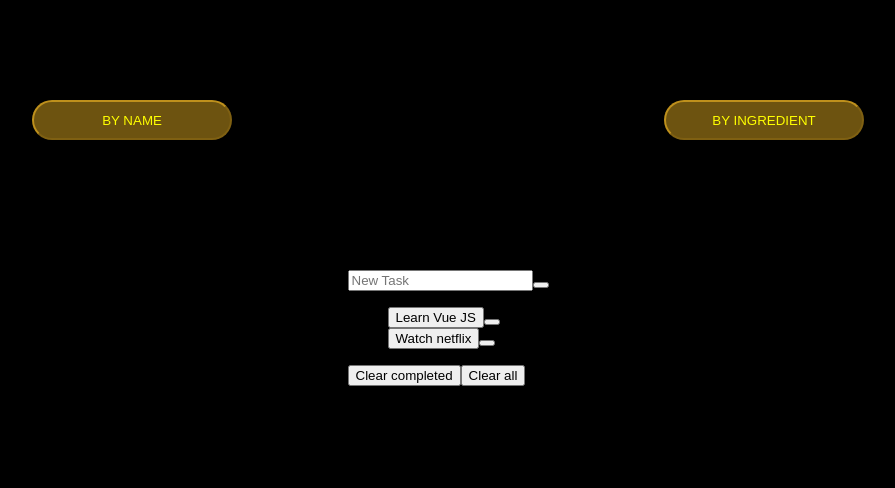
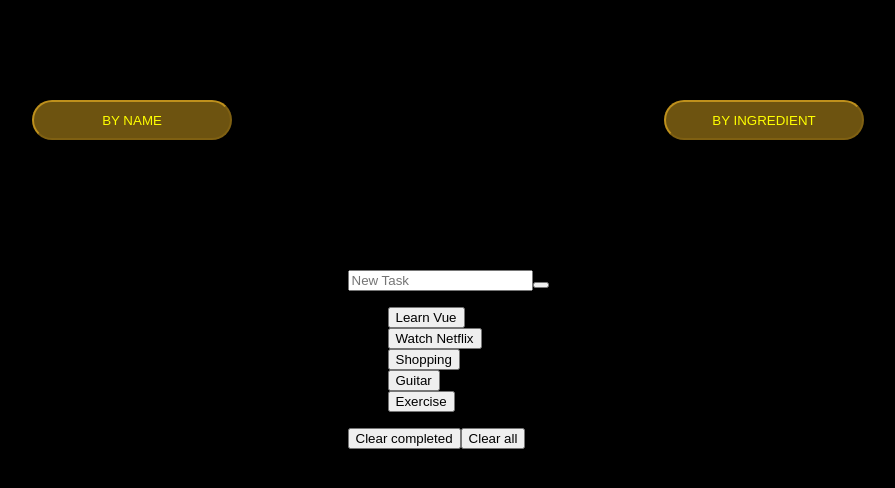
Before and after one commit to RaySandhu/bottoms-up, a Vue app in the folder BottomsUp/: page / in a window 1280 px wide. Both pictures are taken after a click on the button "BY INGREDIENT". Shown: the top 488 px of the page, without its empty margins (192-1087 px from the left). Built offline with nearby package versions, Linux system fonts and the light colour scheme.

Commit message:
Clear all button clears the list

```diff
--- a/BottomsUp/components/SearchByIng.vue
+++ b/BottomsUp/components/SearchByIng.vue
@@ -7,14 +7,38 @@ import IngredList from "./searchIngredient/IngredList.vue"
             IngredList
         },
         data(){
-
+            return {
+                ingredients: [
+                    {
+                        id: 1,
+                        title: "Learn Vue",
+                        completed: true
+                    },                    {
+                        id: 2,
+                        title: "Watch Netflix",
+                        completed: true
+                    },                    {
+                        id: 3,
+                        title: "Shopping",
+                        completed: false
+                    },                    {
+                        id: 4,
+                        title: "Guitar",
+                        completed: false
+                    },                    {
+                        id: 5,
+                        title: "Exercise",
+                        completed: true
+                    },
+                ]
+            }
         }
     }
 </script>
 
 <template>
     <div class="ingredsearchparent">
-        <IngredList />
+        <IngredList v-bind:ingredients="ingredients"/>
     </div>
 </template>
 
--- a/BottomsUp/components/searchIngredient/IngredList.vue
+++ b/BottomsUp/components/searchIngredient/IngredList.vue
@@ -11,22 +11,17 @@
         <button><i class="fas fa-plus"></i></button>
       </div>
       <!-- task lists -->
-      <div class="taskItems">
+      <div class="ingredients">
         <ul>
-          <li>
-            <button>Learn Vue JS</button>
-            <button><i class="far fa-trash-alt"></i></button>
-          </li>
-          <li>
-            <button>Watch netflix</button>
-            <button><i class="far fa-trash-alt"></i></button>
+          <li v-for="ingred in ingredients" :key="ingredients.id">
+            <button>{{ingred.title}}</button>
           </li>
         </ul>
       </div>
       <!-- buttons -->
       <div class="clearBtns">
         <button>Clear completed</button>
-        <button>Clear all</button>
+        <button @click="clearAll">Clear all</button>
       </div>
       <!-- pending task -->
       <div class="pendingTasks">
@@ -38,6 +33,12 @@
 
 <script>
 export default {
-  name: "Task",
+  name: "Ingredients",
+  props: ['ingredients'],
+  methods: {
+    clearAll(){
+      this.ingredients.splice(0);
+    }
+  },
 };
 </script>
```
